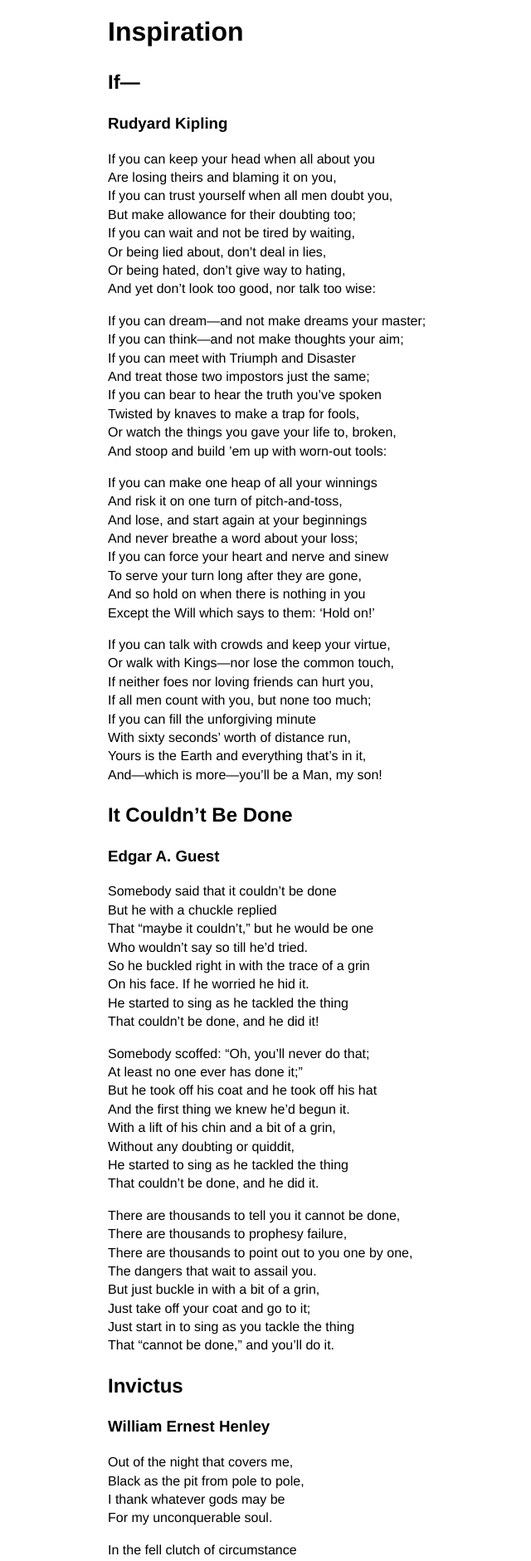
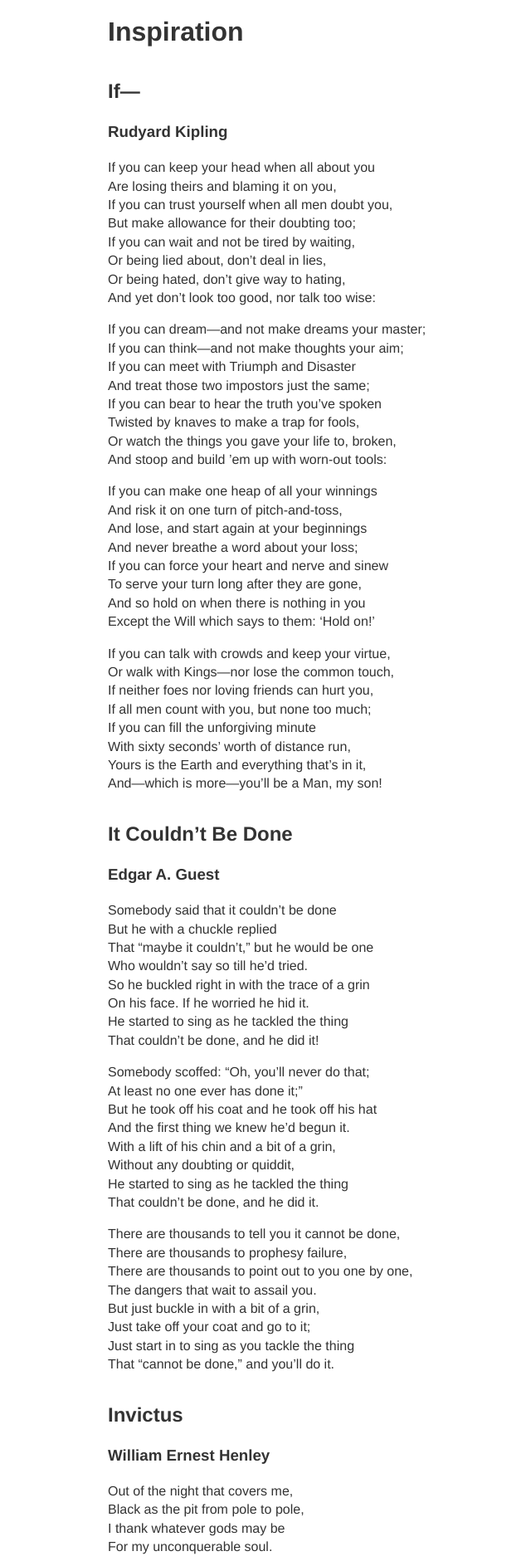
Before and after one commit to liddiard/liddiard.me, a Jekyll site: the page inspiration/index.html, which Jekyll copies as it is, in a window 1280 px wide. Shown: the top 1881 px of the page at 83% size, without its empty margins (190-830 px from the left). Built offline with Jekyll 4.4.1, drawn with Linux system fonts in a browser that asks for light colours.

Commit message:
added margin to sections

```diff
--- a/inspiration/index.html
+++ b/inspiration/index.html
@@ -5,6 +5,11 @@
     max-width: 640px;
     margin: 0 auto;
     line-height: 1.4;
+    color: #333;
+  }
+
+  section {
+    margin: 2em 0;
   }
 </style>
 
```
